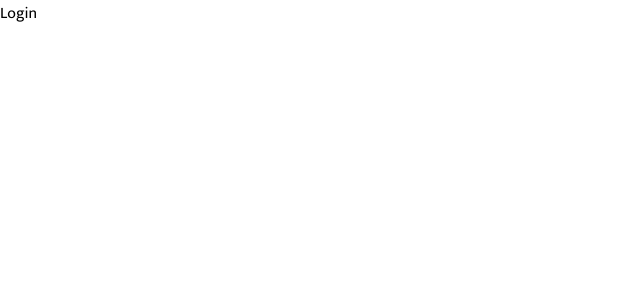
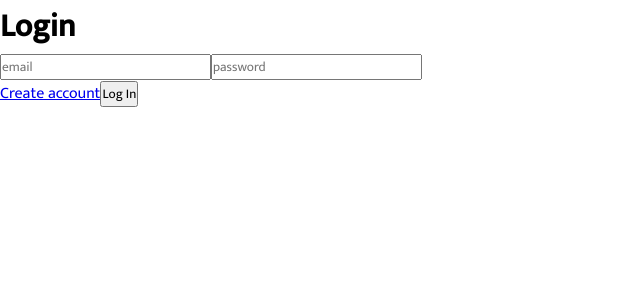
Before and after one commit to tadrochlinski/firebase-auth, a React (Create React App) app: page /login in a window 1280 px wide. Shown: the top 300 px of the page, without its empty margins (0-640 px from the left). Built offline with nearby package versions, Linux system fonts and the light colour scheme.

Commit message:
login page html coded

```diff
--- a/src/Pages/Home.jsx
+++ b/src/Pages/Home.jsx
@@ -2,7 +2,9 @@ import React from 'react'
 
 const Home = () =>{
   return (
-    <div>Home</div>
+    <>
+
+    </>
   )
 }
 
--- a/src/Pages/Login.jsx
+++ b/src/Pages/Login.jsx
@@ -1,8 +1,19 @@
 import React from 'react'
+import { Link } from 'react-router-dom'
 
 const Login = () =>{
   return (
-    <div>Login</div>
+    <>
+      <h1>Login</h1>
+      <form>
+        <input type="text" placeholder="email"/>
+        <input type="password" placeholder="password"/>
+        <div>
+          <Link to="../register">Create account</Link>
+          <button>Log In</button>
+        </div>
+      </form>
+    </>
   )
 }
 
```
